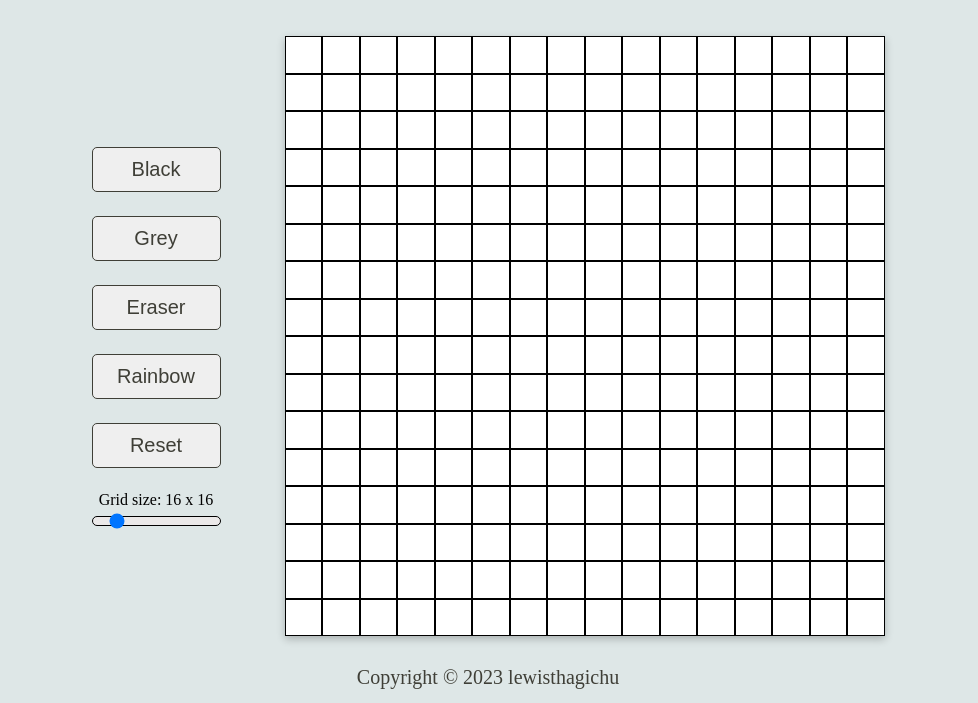
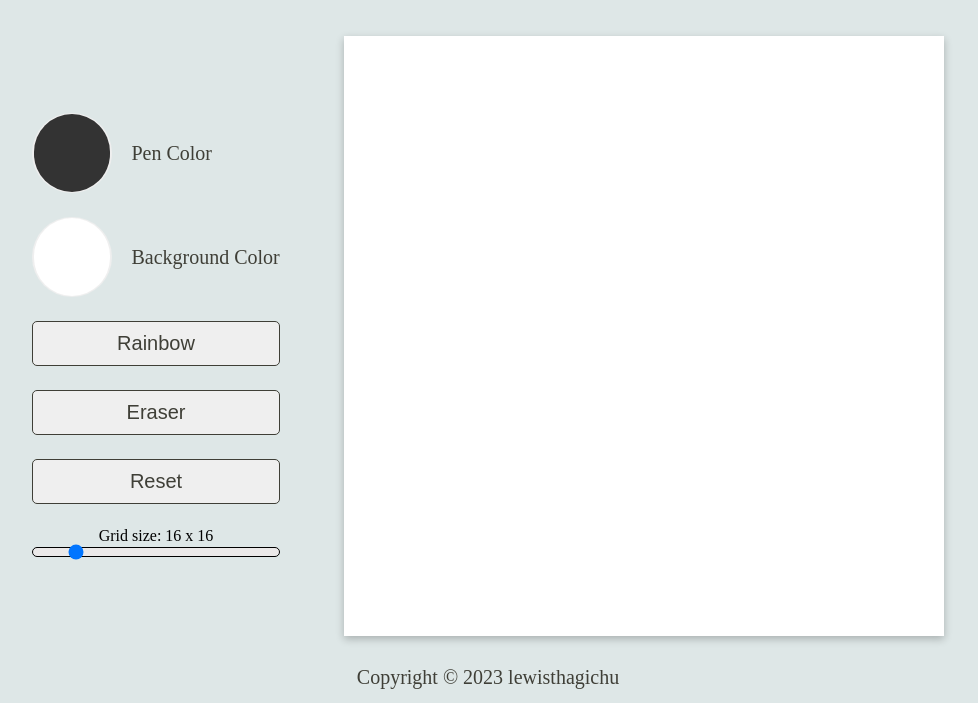
Before and after one commit to lewisthagichu/etch-a-sketch, a plain HTML site: page index.html in a window 1280 px wide. Shown: the part 97-800 px from the top of the page, without its empty margins (152-1130 px from the left). Drawn offline with Linux system fonts and the light colour scheme.

Commit message:
Refactor code to add background color picker

```diff
--- a/index.html
+++ b/index.html
@@ -16,10 +16,16 @@
     <main class="flex-container">
         <div class="config">
             <div class="buttons">
-                <button class="btn" onclick="changeColor('black')">Black</button>
-                <button class="btn" onclick="changeColor('grey')">Grey</button>
-                <button class="btn" onclick="changeColor('#ffffff')">Eraser</button>
-                <button class="btn" onclick="changeColor('rainbow')">Rainbow</button>
+                <div class="input-box">
+                    <input class="btn" id="colorPicker" type="color" value="#333333">
+                    <span>Pen Color</span>
+                </div>
+                <div class="input-box">
+                    <input class="btn" id="bgColorPicker" type="color" value="#ffffff">
+                    <span>Background Color</span>
+                </div>
+                <button class="btn" id="rainbowBtn">Rainbow</button>
+                <button class="btn" id="eraserBtn">Eraser</button>
                 <button onclick="resetBoard()">Reset</button>
             </div>
             <div class="slider-section">
--- a/script.js
+++ b/script.js
@@ -1,12 +1,18 @@
-// const DEFAULT_COLOR = "#ffffff";
+const DEFAULT_BG_COLOR = "#FFFFFF";
+const DEFAULT_COLOR = "#333333";
 const DEFAULT_SIZE = 16;
 
 let currentSize = DEFAULT_SIZE;
-// let currentColor = DEFAULT_COLOR;
+let currentColor = DEFAULT_COLOR;
+let bgColor = DEFAULT_BG_COLOR;
 
 const buttons = document.querySelectorAll(".btn");
 const slider = document.getElementById("slider");
 const sizeValue = document.getElementById("sizeValue");
+const colorPicker = document.getElementById("colorPicker");
+const bgColorPicker = document.getElementById("bgColorPicker");
+const rainbowBtn = document.getElementById("rainbowBtn");
+const eraserBtn = document.getElementById("eraserBtn");
 
 slider.onmousemove = (e) => {
   updateSizeValue(e.target.value);
@@ -14,14 +20,24 @@ slider.onmousemove = (e) => {
 slider.onchange = (e) => {
   changeSize(e.target.value);
 };
+colorPicker.oninput = (e) => {
+  changeColor(e.target.value);
+};
+bgColorPicker.oninput = (e) => {
+  setBackgroundColor(e.target.value);
+};
+rainbowBtn.onclick = () => {
+  changeColor("rainbow");
+};
+eraserBtn.onclick = () => {
+  changeColor("#ffffff");
+};
 
 //function to set new board size
 function setCurrentSize(newSize) {
   currentSize = newSize;
 }
 
-let color = "black";
-let click = true;
 let mouseDown = false;
 document.body.onmousedown = () => (mouseDown = true);
 document.body.onmouseup = () => (mouseDown = false);
@@ -38,8 +54,8 @@ function populateBoard(size) {
     let square = document.createElement("div");
     square.addEventListener("mousedown", colorSquare);
     square.addEventListener("mouseover", colorSquare);
-    square.style.backgroundColor = "white";
-    square.style.border = "0.2px solid black";
+    square.style.backgroundColor = bgColor;
+    // square.style.border = "0.2px solid black";
     board.insertAdjacentElement("beforeend", square);
   }
 }
@@ -68,16 +84,22 @@ function colorSquare(e) {
     e.preventDefault();
   }
 
-  if (color == "rainbow") {
+  if (currentColor == "rainbow") {
     this.style.backgroundColor = `hsl(${Math.random() * 360}, 100%, 50%)`;
   } else {
-    this.style.backgroundColor = color;
+    this.style.backgroundColor = currentColor;
   }
 }
 
 //function to change color of squares
 function changeColor(choice) {
-  color = choice;
+  currentColor = choice;
+}
+
+//function to set background color
+function setBackgroundColor(choice) {
+  bgColor = choice;
+  reloadBoard();
 }
 
 //function to reset board
--- a/styles.css
+++ b/styles.css
@@ -11,7 +11,6 @@
 
 html {
     position: relative;
-
 }
 
 .header {
@@ -68,17 +67,49 @@ button:hover {
     box-shadow: rgba(0, 0, 0, 0.24) 0px 3px 8px;
 }
 
+.input-box {
+    display: flex;
+    /* justify-content: center; */
+    align-items: center;
+    border: none;
+}
+
+.input-box span {
+    padding-left: 1.2rem;
+    color: var(--text-color);
+    font-size: 20px;
+}
+
+input[type="color"] {
+    /* -webkit-appearance: none; */
+    width: 80px;
+    height: 80px;
+    border: none;
+    border-radius: 50%;
+}
+
+input[type='color']::-webkit-color-swatch-wrapper {
+    padding: 0;
+    border: none;
+}
+
+input[type='color']::-webkit-color-swatch {
+    border: none;
+    border-radius: 50px;
+    /* box-shadow: rgba(244, 243, 244, 0.24) 0px 3px 8px; */
+}
+
 .btn.active {
     background-color: var(--text-color);
     color: white;
 }
 
-.slider-section {
-    display: flex;
-    flex-direction: column;
-    justify-content: center;
-    align-items: center;
-    gap: 0.5rem;
+.size-value {
+    text-align: center;
+}
+
+#slider {
+    width: 100%;
 }
 
 input[type='range'] {
@@ -93,12 +124,12 @@ input[type='range']::-webkit-slider-runnable-track {
 }
 
 input[type='range']::-webkit-slider-thumb {
-    -webkit-appearance: none;
-    width: 30px;
-    height: 30px;
-    border-radius: 25px;
+    appearance: none;
+    width: 20px;
+    height: 20px;
+    border-radius: 50%;
     margin-top: -4px;
-    background: var(--bg-color);
+    background: var(--text-color);
 }
 
 .board {
```
